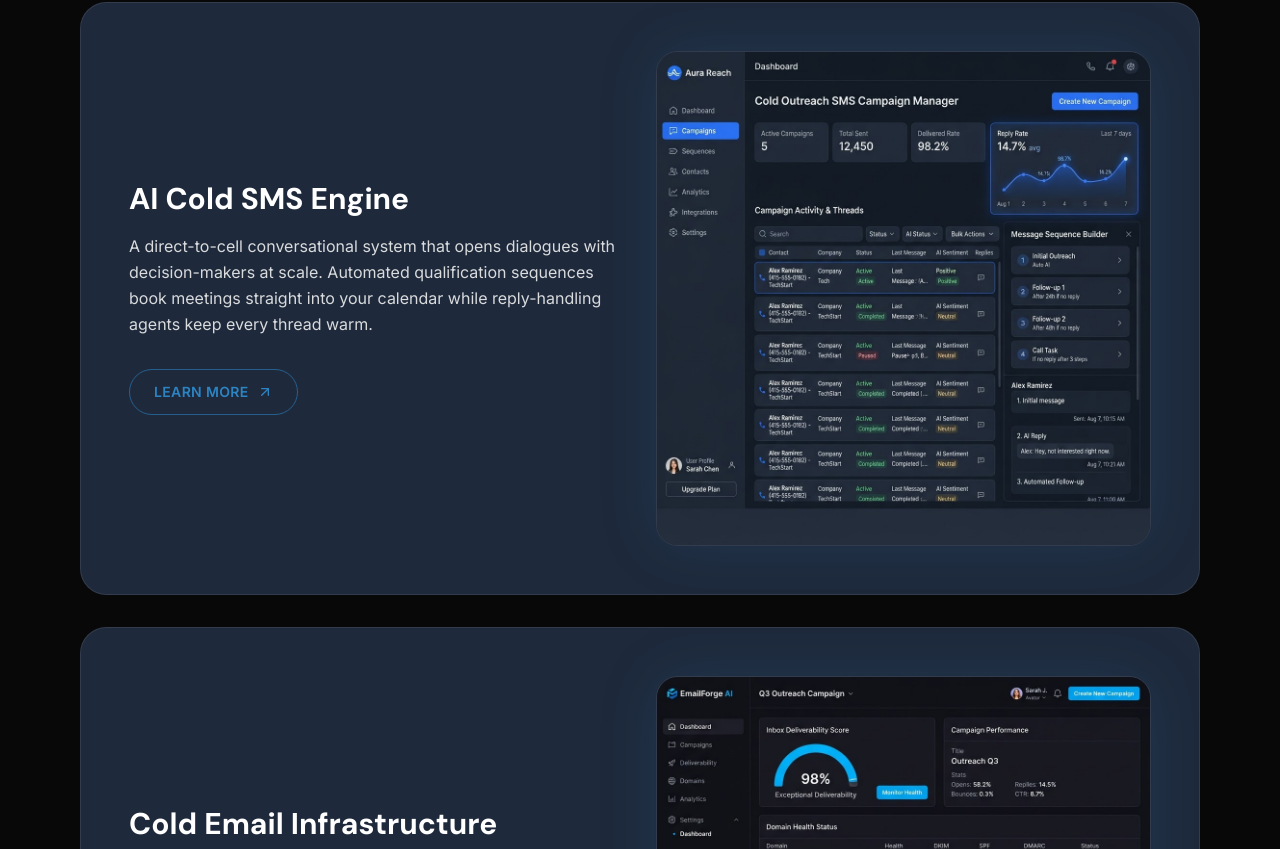
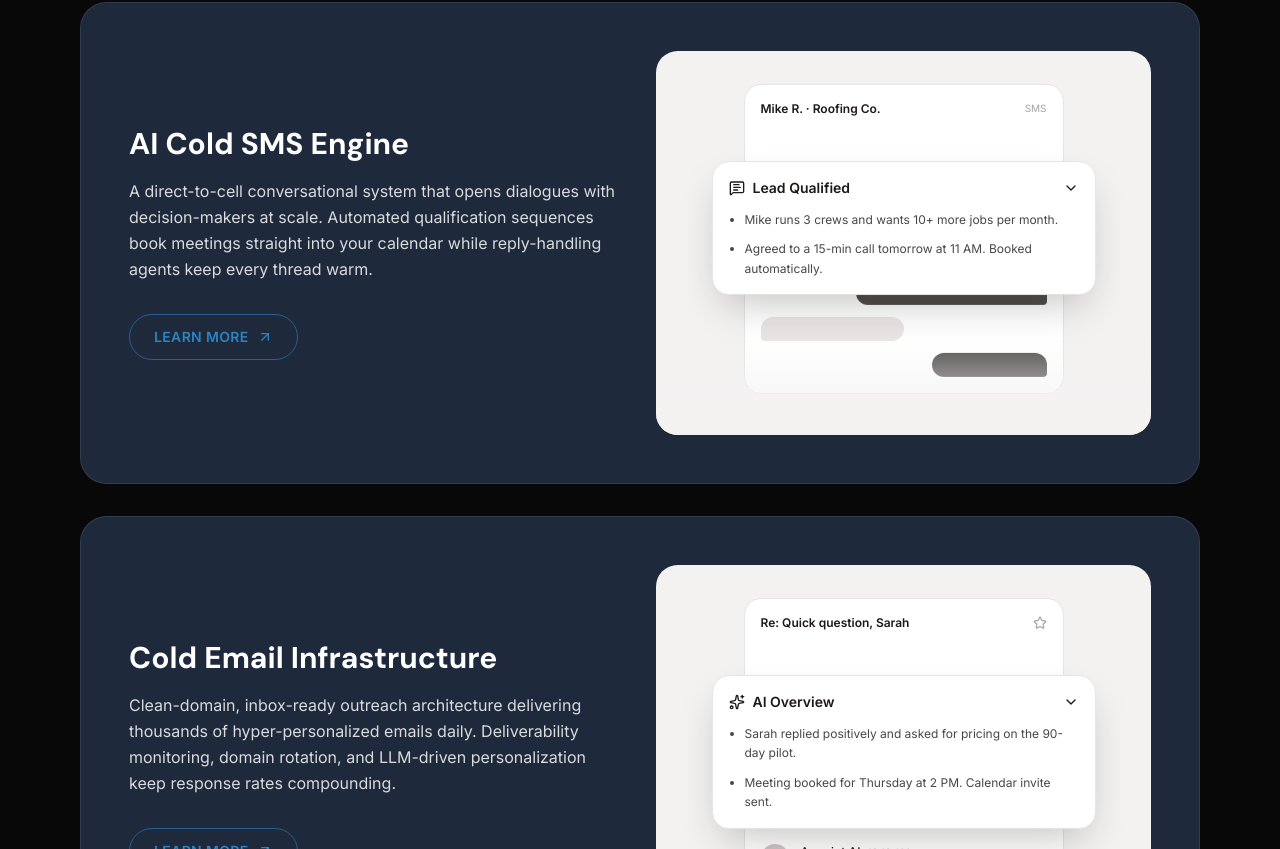
Before and after one commit to ziaaiautomation-create/appoint-funnels-landing-page, a Next.js app: page / in a window 1280 px wide. Shown: the part 1211-2060 px from the top of the page. Built offline with nearby package versions, Linux system fonts and the light colour scheme.

Commit message:
Add neutral animated card mockups and slower scroll reveals on every card

```diff
--- a/app/globals.css
+++ b/app/globals.css
@@ -30,6 +30,11 @@
   --color-background: var(--background);
   --color-brand: var(--brand);
   --color-brand-deep: var(--brand-deep);
+  --color-mock-surface: var(--mock-surface);
+  --color-mock-panel: var(--mock-panel);
+  --color-mock-ink: var(--mock-ink);
+  --color-mock-line: var(--mock-line);
+  --color-mock-muted: var(--mock-muted);
   --radius-sm: calc(var(--radius) * 0.6);
   --radius-md: calc(var(--radius) * 0.8);
   --radius-lg: var(--radius);
@@ -61,6 +66,11 @@
   --ring: #2c84c3;
   --brand: #2c84c3;
   --brand-deep: #1b3a6b;
+  --mock-surface: #f4f2f1;
+  --mock-panel: #ffffff;
+  --mock-ink: #1c1917;
+  --mock-line: #e7e3e1;
+  --mock-muted: #a8a29e;
   --radius: 0.75rem;
 }
 
@@ -135,9 +145,9 @@
 /* ---- Scroll reveal (toggles both directions) ---- */
 .reveal {
   transition:
-    opacity 0.7s cubic-bezier(0.22, 1, 0.36, 1) var(--reveal-delay, 0ms),
-    transform 0.9s cubic-bezier(0.22, 1, 0.36, 1) var(--reveal-delay, 0ms),
-    filter 0.7s ease var(--reveal-delay, 0ms),
+    opacity 1.4s cubic-bezier(0.16, 1, 0.3, 1) var(--reveal-delay, 0ms),
+    transform 1.8s cubic-bezier(0.16, 1, 0.3, 1) var(--reveal-delay, 0ms),
+    filter 1.4s ease var(--reveal-delay, 0ms),
     translate 0.3s ease,
     border-color 0.3s ease,
     background-color 0.3s ease,
@@ -160,7 +170,59 @@
   transform: none;
 }
 
+/* ---- Card mockups: slow ambient motion ---- */
+@keyframes mock-float {
+  0%,
+  100% {
+    transform: translateY(0);
+  }
+  50% {
+    transform: translateY(-10px);
+  }
+}
+
+@keyframes mock-drift {
+  0%,
+  100% {
+    transform: translateY(0);
+  }
+  50% {
+    transform: translateY(6px);
+  }
+}
+
+@keyframes mock-shimmer {
+  0%,
+  100% {
+    opacity: 1;
+  }
+  50% {
+    opacity: 0.55;
+  }
+}
+
+.mock-float {
+  animation: mock-float 6s ease-in-out infinite;
+}
+
+.mock-drift {
+  animation: mock-drift 8s ease-in-out infinite;
+}
+
+.mock-shimmer {
+  animation: mock-shimmer 3.2s ease-in-out infinite;
+}
+
+.mock-shimmer:nth-child(2n) {
+  animation-delay: 0.8s;
+}
+
 @media (prefers-reduced-motion: reduce) {
+  .mock-float,
+  .mock-drift,
+  .mock-shimmer {
+    animation: none;
+  }
   .animate-ticker,
   .animate-fade-up,
   .animate-highlight,
--- /dev/null
+++ b/components/card-mockups.tsx
@@ -0,0 +1,118 @@
+import { MessageSquareText, Sparkles, Star, ChevronDown } from 'lucide-react'
+
+function SkeletonLine({ className = '' }: { className?: string }) {
+  return <span className={`mock-shimmer block h-2 rounded-full bg-mock-line ${className}`} />
+}
+
+function Stage({ children, label }: { children: React.ReactNode; label: string }) {
+  return (
+    <div
+      role="img"
+      aria-label={label}
+      className="relative flex h-80 items-start justify-center overflow-hidden rounded-2xl bg-mock-surface px-4 pt-8 sm:h-96"
+    >
+      {children}
+      <span
+        aria-hidden="true"
+        className="pointer-events-none absolute inset-x-0 bottom-0 h-24 bg-gradient-to-t from-mock-surface to-transparent"
+      />
+    </div>
+  )
+}
+
+function Popover({
+  icon,
+  title,
+  points,
+}: {
+  icon: React.ReactNode
+  title: string
+  points: string[]
+}) {
+  return (
+    <div className="mock-float absolute inset-x-0 top-24 mx-auto w-[88%] max-w-sm rounded-xl border border-mock-line bg-mock-panel p-4 shadow-[0_18px_40px_-12px_rgba(28,25,23,0.28)] sm:top-28">
+      <div className="flex items-center justify-between">
+        <span className="flex items-center gap-2 text-sm font-semibold text-mock-ink">
+          {icon}
+          {title}
+        </span>
+        <ChevronDown className="h-4 w-4 text-mock-ink" aria-hidden="true" />
+      </div>
+      <ul className="mt-3 flex flex-col gap-2.5 pl-4">
+        {points.map((point) => (
+          <li key={point} className="list-disc text-xs leading-relaxed text-mock-ink/80">
+            {point}
+          </li>
+        ))}
+      </ul>
+    </div>
+  )
+}
+
+function ThreadRow({ name, time }: { name: string; time: string }) {
+  return (
+    <div className="flex items-start gap-3">
+      <span className="h-7 w-7 shrink-0 rounded-full bg-mock-muted/60" />
+      <div className="flex flex-1 flex-col gap-1.5">
+        <span className="text-xs font-medium text-mock-ink">
+          {name} <span className="ml-1 text-[10px] font-normal text-mock-muted">{time}</span>
+        </span>
+        <SkeletonLine className="w-4/5" />
+      </div>
+    </div>
+  )
+}
+
+export function EmailMockup() {
+  return (
+    <Stage label="Unified inbox with an AI overview summarising a positive reply from a prospect">
+      <div className="mock-drift w-[70%] max-w-xs rounded-xl border border-mock-line bg-mock-panel p-4">
+        <div className="flex items-center justify-between">
+          <span className="text-xs font-semibold text-mock-ink">Re: Quick question, Sarah</span>
+          <Star className="h-3.5 w-3.5 text-mock-muted" aria-hidden="true" />
+        </div>
+        <div className="mt-28 flex flex-col gap-5 sm:mt-32">
+          <ThreadRow name="Sarah K." time="10:16 AM" />
+          <span className="text-[10px] text-mock-muted">3 replies</span>
+          <ThreadRow name="Appoint AI" time="10:18 AM" />
+          <SkeletonLine className="w-3/5" />
+        </div>
+      </div>
+      <Popover
+        icon={<Sparkles className="h-4 w-4" aria-hidden="true" />}
+        title="AI Overview"
+        points={[
+          'Sarah replied positively and asked for pricing on the 90-day pilot.',
+          'Meeting booked for Thursday at 2 PM. Calendar invite sent.',
+        ]}
+      />
+    </Stage>
+  )
+}
+
+export function SmsMockup() {
+  return (
+    <Stage label="SMS conversation thread with an AI summary showing a qualified lead and booked call">
+      <div className="mock-drift w-[70%] max-w-xs rounded-xl border border-mock-line bg-mock-panel p-4">
+        <div className="flex items-center justify-between">
+          <span className="text-xs font-semibold text-mock-ink">Mike R. · Roofing Co.</span>
+          <span className="text-[10px] text-mock-muted">SMS</span>
+        </div>
+        <div className="mt-28 flex flex-col gap-3 sm:mt-32">
+          <span className="mock-shimmer h-6 w-3/5 rounded-2xl rounded-bl-sm bg-mock-line" />
+          <span className="mock-shimmer ml-auto h-6 w-2/3 rounded-2xl rounded-br-sm bg-mock-ink/80" />
+          <span className="mock-shimmer h-6 w-1/2 rounded-2xl rounded-bl-sm bg-mock-line" />
+          <span className="mock-shimmer ml-auto h-6 w-2/5 rounded-2xl rounded-br-sm bg-mock-ink/80" />
+        </div>
+      </div>
+      <Popover
+        icon={<MessageSquareText className="h-4 w-4" aria-hidden="true" />}
+        title="Lead Qualified"
+        points={[
+          'Mike runs 3 crews and wants 10+ more jobs per month.',
+          'Agreed to a 15-min call tomorrow at 11 AM. Booked automatically.',
+        ]}
+      />
+    </Stage>
+  )
+}
--- a/components/case-studies.tsx
+++ b/components/case-studies.tsx
@@ -1,20 +1,18 @@
-import Image from 'next/image'
 import { ArrowUpRight } from 'lucide-react'
+import { EmailMockup, SmsMockup } from '@/components/card-mockups'
 
 const cases = [
   {
     title: 'AI Cold SMS Engine',
     description:
       'A direct-to-cell conversational system that opens dialogues with decision-makers at scale. Automated qualification sequences book meetings straight into your calendar while reply-handling agents keep every thread warm.',
-    image: '/images/mockup-sms.png',
-    alt: 'AI cold SMS campaign dashboard showing conversation threads and reply rate analytics',
+    Mockup: SmsMockup,
   },
   {
     title: 'Cold Email Infrastructure',
     description:
       'Clean-domain, inbox-ready outreach architecture delivering thousands of hyper-personalized emails daily. Deliverability monitoring, domain rotation, and LLM-driven personalization keep response rates compounding.',
-    image: '/images/mockup-email.png',
-    alt: 'Cold email infrastructure dashboard with deliverability score and domain health table',
+    Mockup: EmailMockup,
   },
 ]
 
@@ -31,18 +29,16 @@ export function CaseStudies() {
       </div>
 
       <div className="flex flex-col gap-8">
-        {cases.map((item) => (
+        {cases.map(({ title, description, Mockup }) => (
           <article
-            key={item.title}
+            key={title}
             className="grid items-center gap-8 overflow-hidden rounded-3xl border border-border bg-secondary p-8 sm:p-12 lg:grid-cols-2"
           >
             <div>
               <h3 className="font-heading text-2xl font-bold text-foreground sm:text-3xl">
-                {item.title}
+                {title}
               </h3>
-              <p className="mt-4 leading-relaxed text-card-foreground">
-                {item.description}
-              </p>
+              <p className="mt-4 leading-relaxed text-card-foreground">{description}</p>
               <a
                 href="#contact"
                 className="mt-8 inline-flex items-center gap-2 rounded-full border border-brand/60 px-6 py-3 text-sm font-semibold uppercase tracking-wide text-brand transition-colors hover:bg-brand hover:text-white"
@@ -51,15 +47,7 @@ export function CaseStudies() {
                 <ArrowUpRight className="h-4 w-4" aria-hidden="true" />
               </a>
             </div>
-            <div className="relative overflow-hidden rounded-2xl border border-border shadow-[0_0_60px_rgba(44,132,195,0.15)]">
-              <Image
-                src={item.image || '/placeholder.svg'}
-                alt={item.alt}
-                width={800}
-                height={500}
-                className="h-auto w-full object-cover"
-              />
-            </div>
+            <Mockup />
           </article>
         ))}
       </div>
--- a/components/scroll-reveal.tsx
+++ b/components/scroll-reveal.tsx
@@ -4,7 +4,7 @@ import { useEffect } from 'react'
 
 const TEXT_TARGETS = 'main section:not(#home) :is(h2, h2 + p, blockquote, form)'
 const CARD_TARGETS =
-  'main section:not(#home) :is(article, ol > li), footer > div'
+  'main section:not(#home) :is(article, figure, ol > li, ul > li, [class*="rounded-3xl"]), footer > div'
 
 export function ScrollReveal() {
   useEffect(() => {
@@ -26,7 +26,7 @@ export function ScrollReveal() {
       )
       const index = Math.max(0, siblings.indexOf(el))
       el.classList.add('reveal', isCard ? 'reveal-card' : 'reveal-text')
-      el.style.setProperty('--reveal-delay', `${Math.min(index, 5) * 110}ms`)
+      el.style.setProperty('--reveal-delay', `${Math.min(index, 5) * 180}ms`)
       el.style.setProperty('--reveal-tilt', index % 2 === 0 ? '-2deg' : '2deg')
     })
 
```
Also changed, not shown: public/images/mockup-email.png (deleted), public/images/mockup-sms.png (deleted).
